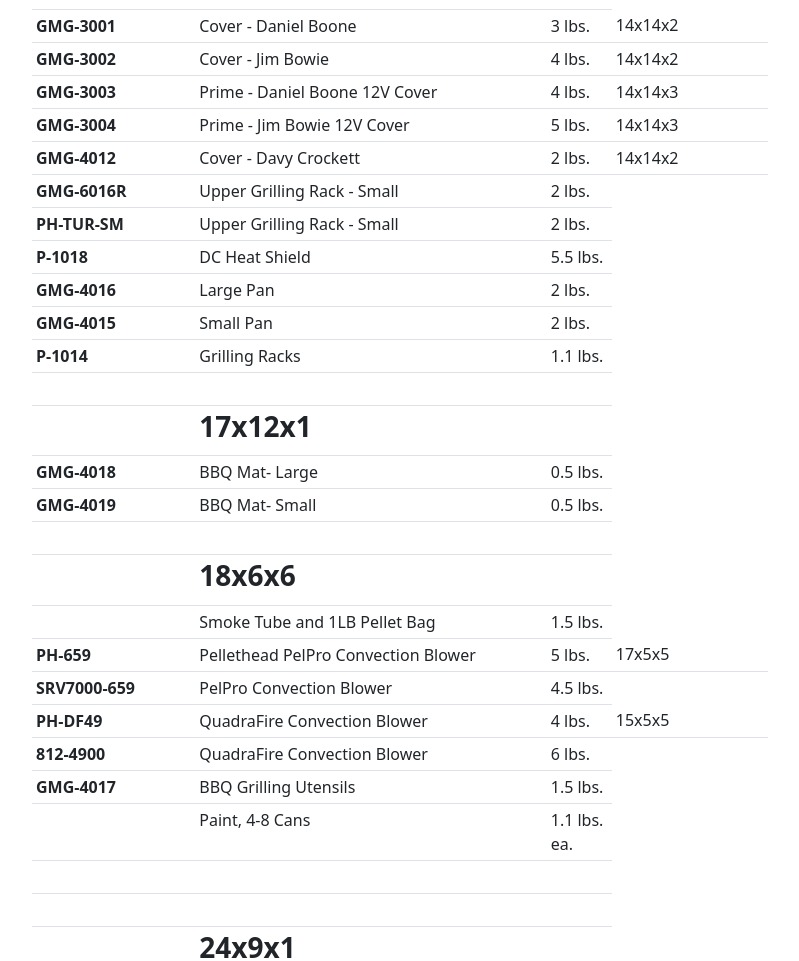
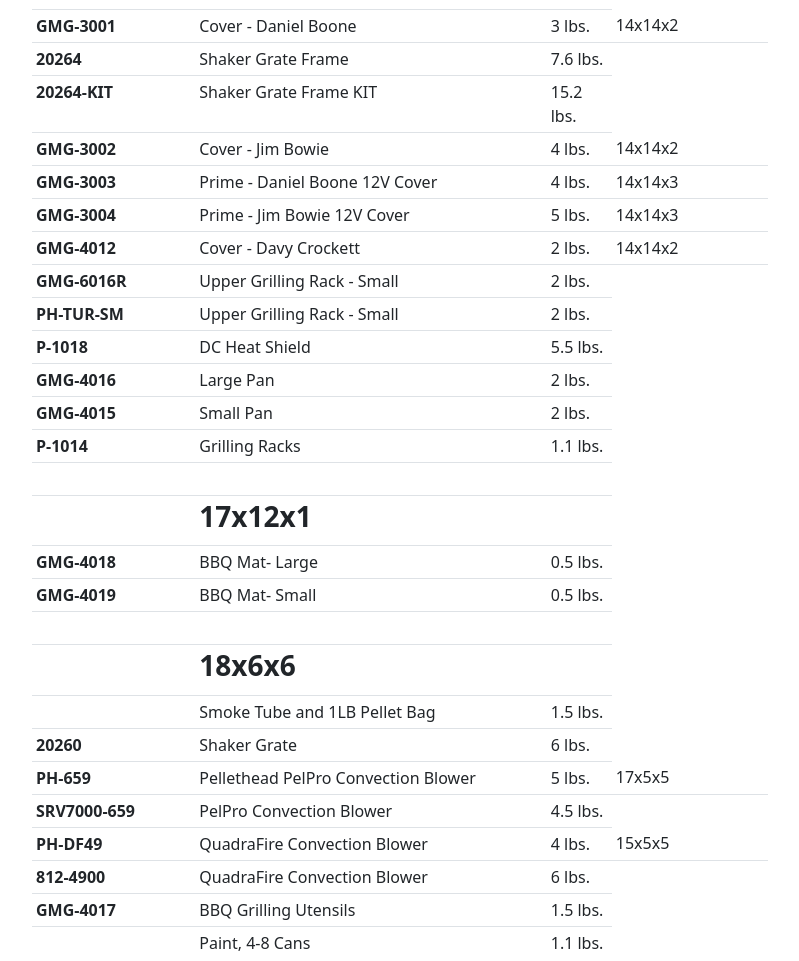
Before and after one commit to bschultz1990/Bookmarks, a plain HTML site: page Boxsizes/Boxsizes.html in a window 1280 px wide. Shown: the part 2447-3408 px from the top of the page, without its empty margins (240-1039 px from the left). Drawn offline with nearby package versions, Linux system fonts and the light colour scheme; files whose address does not match are found by name.

Commit message:
Update Boxsizes.html

```diff
--- a/Boxsizes/Boxsizes.html
+++ b/Boxsizes/Boxsizes.html
@@ -312,6 +312,16 @@
 							<td>14x14x2</td>
 						</tr>
 						<tr>
+							<th scope="row">20264</th>
+							<td>Shaker Grate Frame</td>
+							<td>7.6 lbs.</td>
+						</tr>
+						<tr>
+							<th scope="row">20264-KIT</th>
+							<td>Shaker Grate Frame KIT</td>
+							<td>15.2 lbs.</td>
+						</tr>
+						<tr>
 							<th scope="row">GMG-3002</th>
 							<td>Cover - Jim Bowie</td>
 							<td>4 lbs.</td>
@@ -400,6 +410,11 @@
 							<th scope="row"></th>
 							<td>Smoke Tube and 1LB Pellet Bag</td>
 							<td>1.5 lbs.</td>
+						</tr>
+						<tr>
+							<th scope="row">20260</th>
+							<td>Shaker Grate</td>
+							<td>6 lbs.</td>
 						</tr>
 						<tr>
 							<th scope="row">PH-659</th>
```
